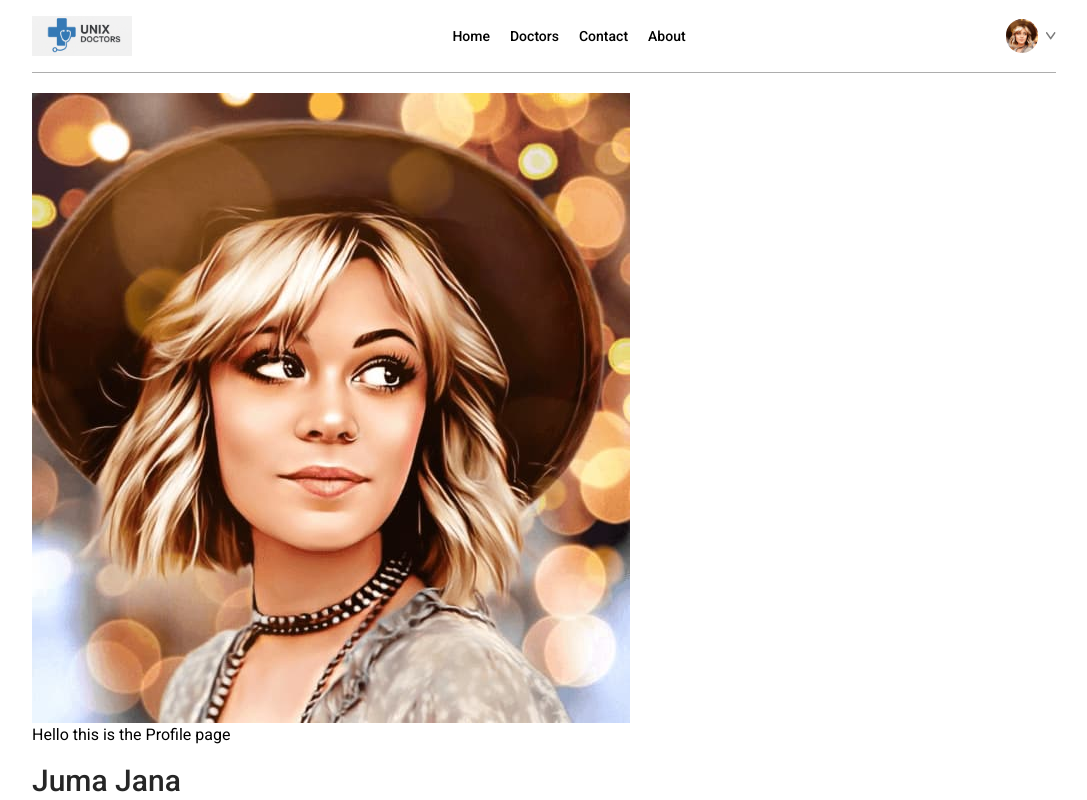
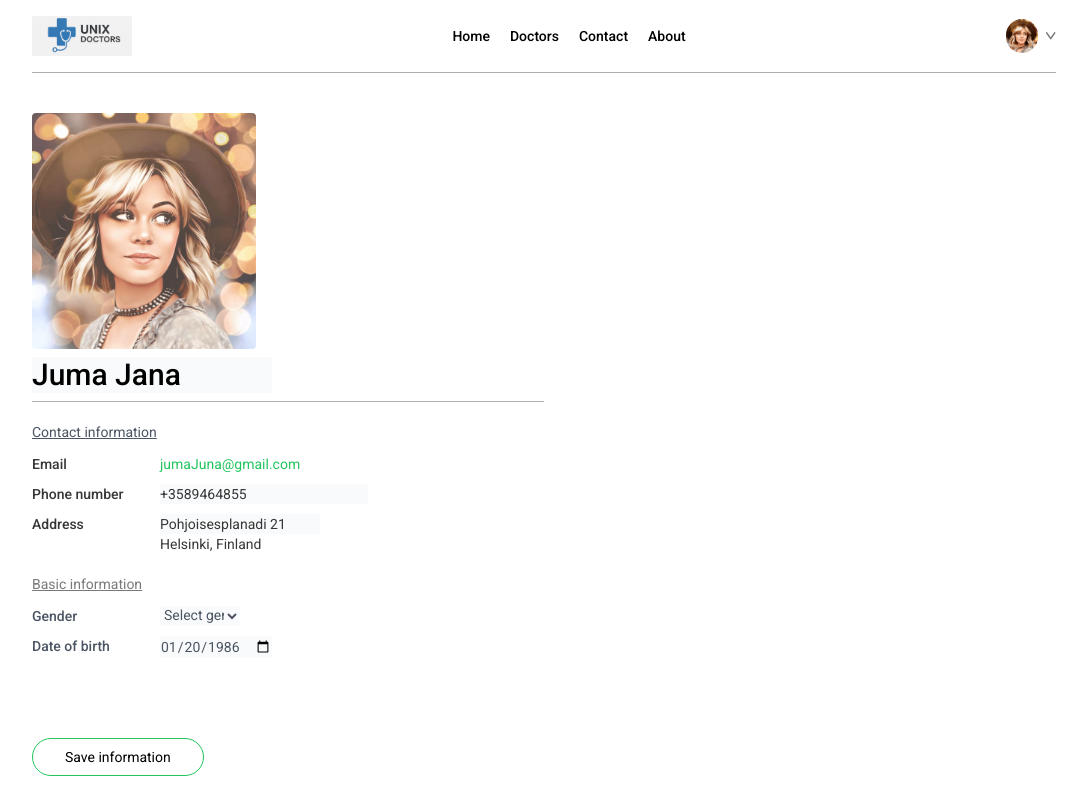
Before and after one commit to moha230/Hospital-Booking-System, a React (Vite) app in the folder frontend/: page /profile in a window 1280 px wide. Shown: the top 800 px of the page, without its empty margins (96-1183 px from the left). Built offline with nearby package versions, Linux system fonts and the light colour scheme.

Commit message:
feat: implement editable user profile component with contact and basic info

```diff
--- a/frontend/src/pages/Profile.jsx
+++ b/frontend/src/pages/Profile.jsx
@@ -2,6 +2,7 @@ import React, { useState } from "react";
 import { assets } from "@/assets/assets";
 
 const Profile = () => {
+  //state to hold user data will be connected to the backend in the future
   const [userData, setUserData] = useState({
     name: "Juma Jana",
     image: assets.profile_pic,
@@ -15,13 +16,15 @@ const Profile = () => {
     dob: "1986-01-20",
   });
 
-  //state variable
-  const [isEdit, setIsEdit] = useState(false);
+  //state variable to toggle between view and edit mode
+  const [isEdit, setIsEdit] = useState(true);
 
   return (
-    <div>
-      <img src={userData.image} />
-      Hello this is the Profile page
+    // container for profile
+    <div className="max-w-lg flex flex-col gap-2 text-sm pt-5">
+      {/* Display the user's profile image */}
+      <img className="w-56 rounded opacity-75" src={userData.image} />
+      {/* Conditionally render name as input (edit mode) or text (view mode) */}
       {isEdit ? (
         <input
           className="bg-gray-50 text-3xl font-medium max-w-60"
@@ -32,14 +35,118 @@ const Profile = () => {
           value={userData.name}
         />
       ) : (
+        // show name as plain text if not in edit mode
         <p className="font-medium text-3xl text-[#262626] mt-4">
           {userData.name}
         </p>
       )}
+      <hr className="bg-[#ADADAD] h-[1px] border-none" />
 
-
+      {/* Contact section thinking of making this into different components. At the moment need to make a working page  */}
+      <div>
+        <p className="text-gray-600 underline mt-3">Contact information</p>
+        <div className="grid grid-cols-[1fr_3fr] gap-y-2.5 mt-3 text-[#363636]">
+          {/* Email section (static display, not editable even in edit mode) may change in future */}
+          <p className="font-medium">Email</p>
+          <p className="text-green-500">{userData.email}</p>
+          {/* Phone number section */}
+          <p className="font-medium">Phone number</p>
+          {isEdit ? (
+            // Input field to edit phone number when in edit mode
+            <input
+            className='bg-gray-50 max-w-52'
+              type="tel"
+              onChange={(e) =>
+                setUserData((prev) => ({ ...prev, phone: e.target.value }))
+              }
+              value={userData.phone}
+            />
+          ) : (
+            // Show phone number as text when not in edit mode
+            <p className='text-green-500'>{userData.phone}</p>
+          )}
+          {/* Address  section maybe moved to component */}
+          <p className='font-medium'>Address</p>
+          {isEdit ? (
+            // Input field to edit address  when in edit mode address line1 and line2
+            <p>
+              <input
+              className='bg-gray-50'
+                type="text"
+                onChange={(e) =>
+                  setUserData((prev) => ({
+                    ...prev,
+                    address: { ...prev.address, line1: e.target.value },
+                  }))
+                }
+                value={userData.address.line1}
+              />
+              <br />
+              <input
+                onChange={(e) =>
+                  setUserData((prev) => ({
+                    ...prev,
+                    address: { ...prev.address, line1: e.target.value },
+                  }))
+                }
+                value={userData.address.line2}
+                type="text"
+              />
+            </p>
+          ) : (
+            <p>
+              {userData.address.line1}
+              <br />
+              {userData.address.line2}
+            </p>
+          )}
+        </div>
+      </div>
+      <div>
+        {/* basic information section. maybe turn it to component?  */}
+        <p className='text-[#797979] underline mt-3'>Basic information</p>
+        <div className='grid grid-cols-[1fr_3fr] gap-y-2.5 mt-3 text-gray-600'>
+          <p className='font-medium'>Gender</p>
+          {isEdit ? (
+            <select
+            className='max-w-20 bg-gray-50'
+              onChange={(e) =>
+                setUserData((prev) => ({ ...prev, gender: e.target.value }))
+              }
+              value={userData.gender}
+            >
+              <option value="Blanck">Select gender</option>
+              <option value="male">Male</option>
+              <option value="Female">Female</option>
+              <option value="Others">Others</option>
+            </select>
+          ) : (
+            <p className='text-gray-500'>{userData.gender}</p>
+          )}
+          <p className='font-medium' >Date of birth</p>
+          {isEdit ? (
+            <input
+            className='max-w-28 bg-gray-50'
+              type="date"
+              onChange={(e) =>
+                setUserData((prev) => ({ ...prev, dob: e.target.value }))
+              }
+              value={userData.dob}
+            />
+          ) : (
+            <p  className='text-gray-500' >{userData.dob}</p>
+          )}
+        </div>
+        {/*edit button section */}
+        <div className='mt-20'>
+          {isEdit ? (
+            <button className='border border-primary px-8 py-2 rounded-full hover:bg-primary hover:text-white transition-all' onClick={() => setIsEdit(false)}>Save information</button>
+          ) : (
+            <button className='border border-primary px-8 py-2 rounded-full hover:bg-primary hover:text-white transition-all' onClick={() => setIsEdit(true)}>Edit information</button>
+          )}
+        </div>
+      </div>
     </div>
-
   );
 };
 
```
